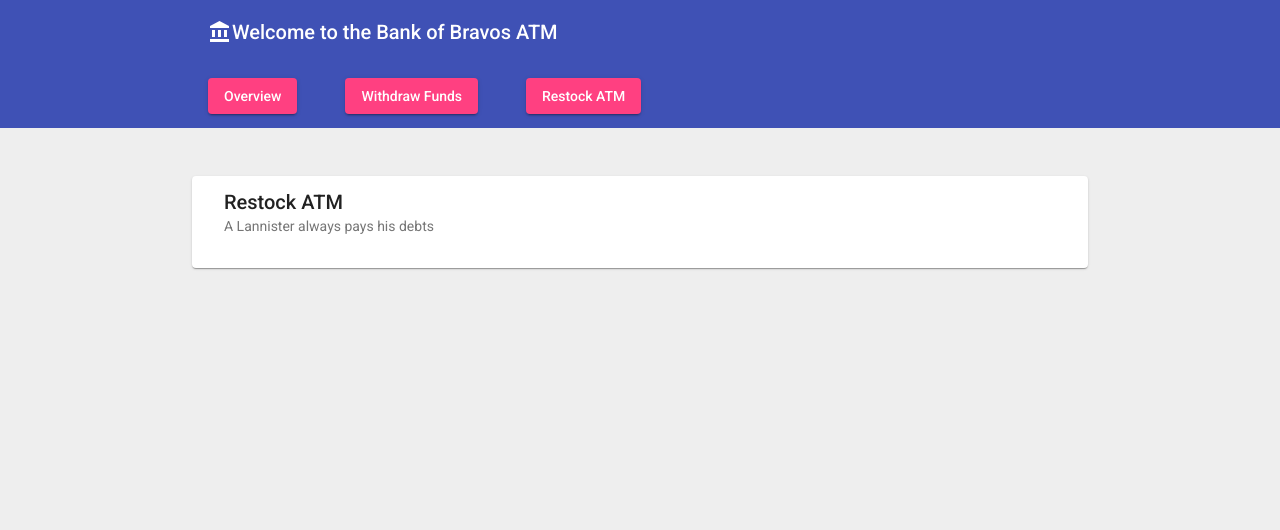
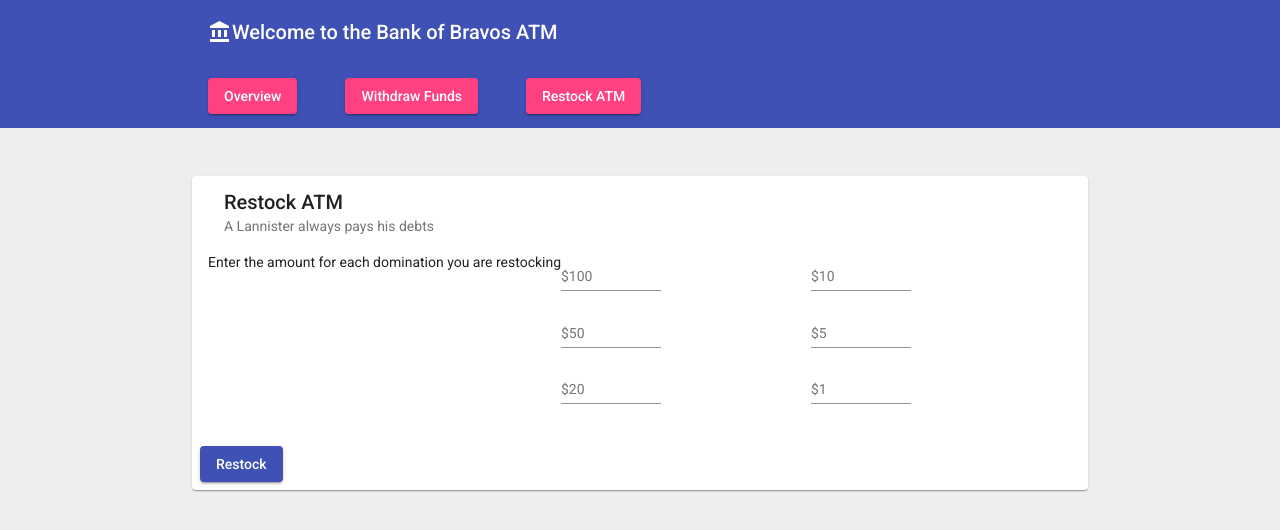
Before and after one commit to JDillon522/Bravos-ATM, an Angular app: page /restock in a window 1280 px wide. Shown: the top 530 px of the page. Built offline with nearby package versions, Linux system fonts and the light colour scheme.

Commit message:
restock ui

```diff
--- a/src/app/features/restock/component/restock.component.html
+++ b/src/app/features/restock/component/restock.component.html
@@ -4,7 +4,38 @@
         <mat-card-subtitle>A Lannister always pays his debts</mat-card-subtitle>
     </mat-card-header>
     <mat-card-content>
+        <form [formGroup]="form">
+            <div>
+                <p>Enter the amount for each domination you are restocking</p>
+            </div>
+            <div>
+                <mat-form-field>
+                    <input matInput placeholder="$100" formControlName="100">
+                </mat-form-field>
+                <mat-form-field>
+                    <input matInput placeholder="$50" formControlName="50">
+                </mat-form-field>
+                <mat-form-field>
+                    <input matInput placeholder="$20" formControlName="20">
+                </mat-form-field>
+            </div>
 
+            <div>
+                <mat-form-field>
+                    <input matInput placeholder="$10" formControlName="10">
+                </mat-form-field>
+                <mat-form-field>
+                    <input matInput placeholder="$5" formControlName="5">
+                </mat-form-field>
+                <mat-form-field>
+                    <input matInput placeholder="$1" formControlName="1">
+                </mat-form-field>
+            </div>
+
+
+        </form>
     </mat-card-content>
-
+    <mat-card-actions>
+        <button mat-raised-button color="primary">Restock</button>
+    </mat-card-actions>
 </mat-card>
--- a/src/app/features/restock/component/restock.component.scss
+++ b/src/app/features/restock/component/restock.component.scss
@@ -0,0 +1,19 @@
+
+:host {
+    form {
+        display: flex;
+        flex-direction: row;
+        flex-wrap: wrap;
+
+        div {
+            min-width: 250px;
+            display: flex;
+            flex-direction: column;
+
+            mat-form-field {
+                max-width: 100px;
+            }
+        }
+
+    }
+}
--- a/src/app/features/restock/component/restock.component.ts
+++ b/src/app/features/restock/component/restock.component.ts
@@ -1,4 +1,5 @@
 import { Component, OnInit } from '@angular/core';
+import { FormBuilder, FormGroup } from '@angular/forms';
 
 @Component({
   selector: 'atm-restock',
@@ -6,8 +7,18 @@ import { Component, OnInit } from '@angular/core';
   styleUrls: ['./restock.component.scss']
 })
 export class RestockComponent implements OnInit {
+  public form: FormGroup = this.fb.group({
+    100: this.fb.control(null),
+    50: this.fb.control(null),
+    20: this.fb.control(null),
+    10: this.fb.control(null),
+    5: this.fb.control(null),
+    1: this.fb.control(null)
+  });
 
-  constructor() { }
+  constructor(
+    private fb: FormBuilder
+  ) { }
 
   ngOnInit(): void {
   }
--- /dev/null
+++ b/src/app/shared/pipes/log.pipe.ts
@@ -0,0 +1,12 @@
+import { Pipe, PipeTransform } from '@angular/core';
+
+@Pipe({
+  name: 'log'
+})
+export class LogPipe implements PipeTransform {
+
+  transform(value: any): void {
+    console.log(value);
+  }
+
+}
```
Also changed, not shown: src/app/features/restock/restock.module.ts (+10 -1 lines), src/app/shared/shared.module.ts (added, +18 -0 lines), SCOPE.txt, 1 other file (tests, documents, lock files or other folders).
